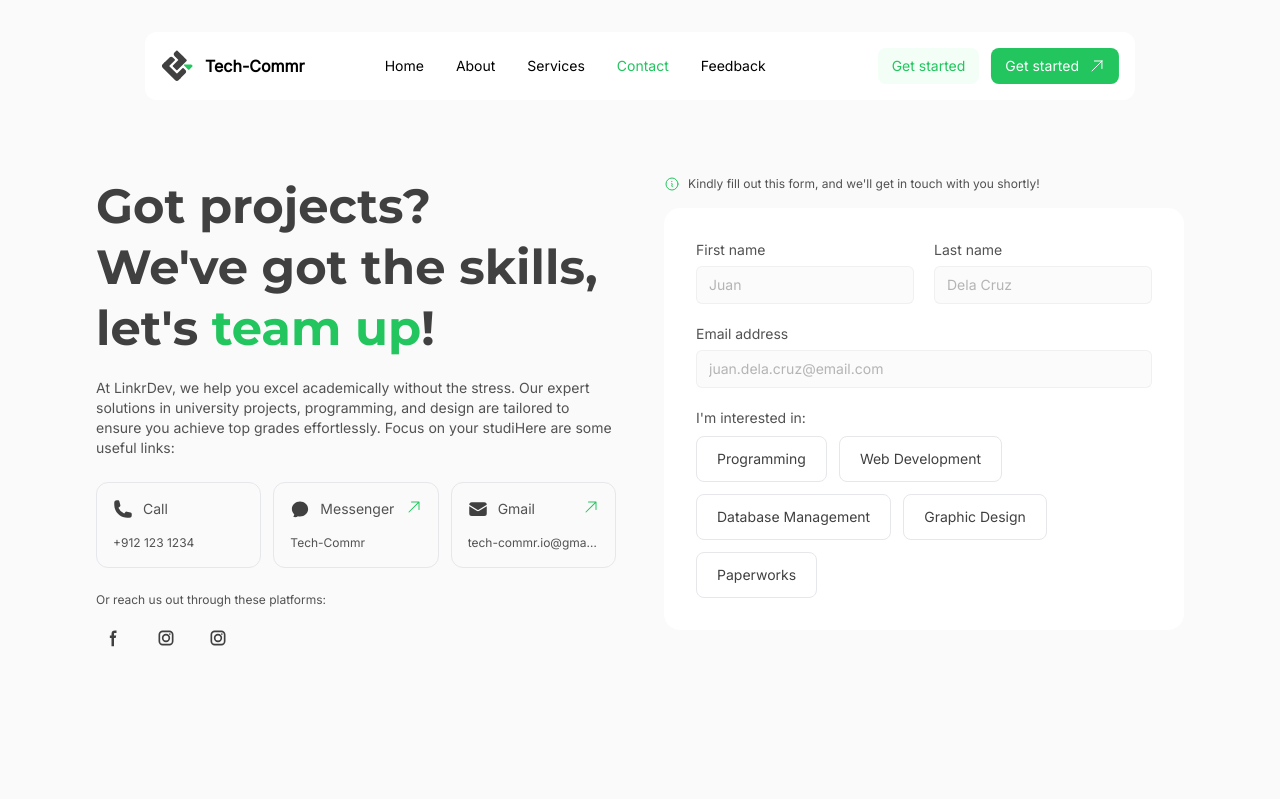
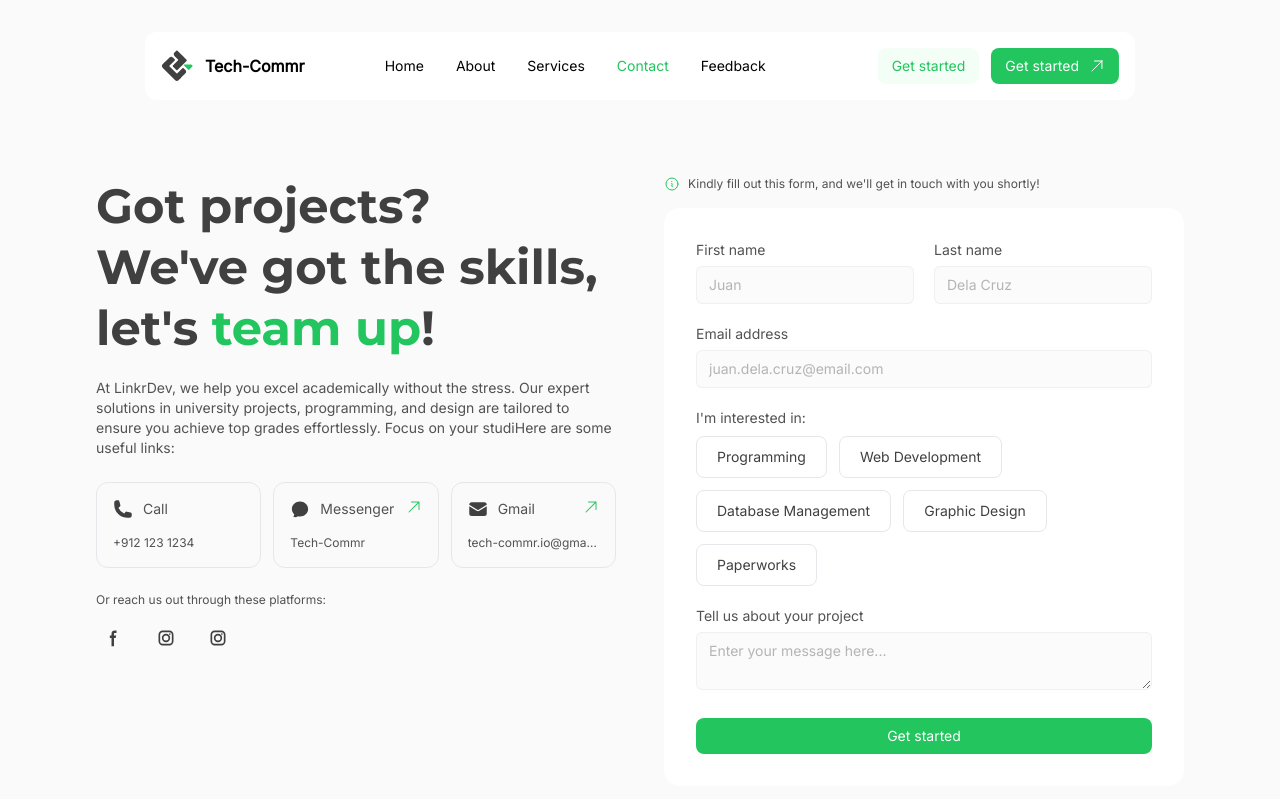
Before and after one commit to itgauy/Tech-Commr, a React (Vite) app in the folder frontend/: page /contact in a window 1280 px wide. Shown: the top 799 px of the page. Built offline with nearby package versions, Linux system fonts and the light colour scheme.

Commit message:
Completed contact form with initial information, also added and modified some components

```diff
--- a/frontend/src/components/ui/Button.jsx
+++ b/frontend/src/components/ui/Button.jsx
@@ -1,10 +1,11 @@
 import React from 'react'
 
-const Button = ({ text, styles, leadingIcon, trailingIcon, onClick }) => {
+const Button = ({ text, styles, leadingIcon, trailingIcon, onClick, type }) => {
   return (
     <button
       className={`${styles} inline-flex items-center gap-2.5 px-3.5 py-2 text-sm transition duration-300 ease-in-out font-medium rounded-lg`}
       onClick={onClick}
+      type={type}
     >
       {leadingIcon}
       {text}
--- /dev/null
+++ b/frontend/src/components/ui/Textarea.jsx
@@ -0,0 +1,19 @@
+import React from 'react';
+
+const Textarea = ({ label, placeholder, required, value, rows = 4, name }) => {
+  return (
+    <div className='flex flex-col gap-1.5 items-start'>
+      {label && <label className="md:text-sm text-xs font-medium text-neutral-600">{label}</label>}
+      <textarea
+        className="block rounded-md w-full text-neutral-700 bg-neutral-50/70 border border-neutral-200/50 transition duration-300 ease-in-out focus:ring-1 focus:ring-green-500 focus:border-green-500 md:text-sm text-xs py-2 px-3 placeholder-neutral-400/80"
+        placeholder={placeholder}
+        required={required}
+        value={value}
+        rows={rows}
+        name={name}
+      />
+    </div>
+  );
+};
+
+export default Textarea;
--- a/frontend/src/components/ui/index.js
+++ b/frontend/src/components/ui/index.js
@@ -1,5 +1,6 @@
 import Button from './Button'
 import Input from './Input'
+import Textarea from './Textarea'
 import Badge from './Badge'
 import Navbar from './Navbar'
 import Accordion from './Accordion'
@@ -7,9 +8,10 @@ import Footer from './Footer'
 
 export {
   Button,
+  Input,
+  Textarea,
   Badge,
   Navbar,
   Accordion,
   Footer,
-  Input,
 }
--- a/frontend/src/pages/Contact.jsx
+++ b/frontend/src/pages/Contact.jsx
@@ -1,10 +1,46 @@
-import React from 'react'
+import React, { useState } from 'react';
 import { motion } from 'framer-motion';
-import { Input } from '../components/ui'
+import { Input, Button, Textarea } from '../components/ui'
 import useLenisScroll from '../hooks/useLenisScroll';
 
 const Contact = () => {
   useLenisScroll();
+
+  const contactData = [
+    {
+      name: 'Call',
+      path: 'M1.5 4.5a3 3 0 0 1 3-3h1.372c.86 0 1.61.586 1.819 1.42l1.105 4.423a1.875 1.875 0 0 1-.694 1.955l-1.293.97c-.135.101-.164.249-.126.352a11.285 11.285 0 0 0 6.697 6.697c.103.038.25.009.352-.126l.97-1.293a1.875 1.875 0 0 1 1.955-.694l4.423 1.105c.834.209 1.42.959 1.42 1.82V19.5a3 3 0 0 1-3 3h-2.25C8.552 22.5 1.5 15.448 1.5 6.75V4.5Z',
+      label: '+912 123 1234'
+    },
+    {
+      link: 'sss',
+      name: 'Messenger',
+      path: 'M5.337 21.718a6.707 6.707 0 0 1-.533-.074.75.75 0 0 1-.44-1.223 3.73 3.73 0 0 0 .814-1.686c.023-.115-.022-.317-.254-.543C3.274 16.587 2.25 14.41 2.25 12c0-5.03 4.428-9 9.75-9s9.75 3.97 9.75 9c0 5.03-4.428 9-9.75 9-.833 0-1.643-.097-2.417-.279a6.721 6.721 0 0 1-4.246.997Z',
+      label: 'Tech-Commr'
+    },
+    {
+      link: 'sss',
+      name: 'Gmail',
+      path: ['M1.5 8.67v8.58a3 3 0 0 0 3 3h15a3 3 0 0 0 3-3V8.67l-8.928 5.493a3 3 0 0 1-3.144 0L1.5 8.67Z', 'M22.5 6.908V6.75a3 3 0 0 0-3-3h-15a3 3 0 0 0-3 3v.158l9.714 5.978a1.5 1.5 0 0 0 1.572 0L22.5 6.908Z'],
+      label: 'tech-commr.io@gmal.com'
+    }
+  ]
+
+  const socialsData = [
+    {
+      link: 'https://web.facebook.com/profile.php?id=61564666055725&mibextid=ZbWKwL&_rdc=1&_rdr',
+      svg: 'M13.135 6H15V3h-1.865a4.147 4.147 0 0 0-4.142 4.142V9H7v3h2v9.938h3V12h2.021l.592-3H12V6.591A.6.6 0 0 1 12.592 6h.543Z'
+    },
+    {
+      link: 'https://www.instagram.com/tech_commr/',
+      svg: 'M3 8a5 5 0 0 1 5-5h8a5 5 0 0 1 5 5v8a5 5 0 0 1-5 5H8a5 5 0 0 1-5-5V8Zm5-3a3 3 0 0 0-3 3v8a3 3 0 0 0 3 3h8a3 3 0 0 0 3-3V8a3 3 0 0 0-3-3H8Zm7.597 2.214a1 1 0 0 1 1-1h.01a1 1 0 1 1 0 2h-.01a1 1 0 0 1-1-1ZM12 9a3 3 0 1 0 0 6 3 3 0 0 0 0-6Zm-5 3a5 5 0 1 1 10 0 5 5 0 0 1-10 0Z'
+    },
+    {
+      link: 'https://www.tiktok.com/@tech.commr?_t=8p7H2p04C5R&_r=1',
+      svg: 'M3 8a5 5 0 0 1 5-5h8a5 5 0 0 1 5 5v8a5 5 0 0 1-5 5H8a5 5 0 0 1-5-5V8Zm5-3a3 3 0 0 0-3 3v8a3 3 0 0 0 3 3h8a3 3 0 0 0 3-3V8a3 3 0 0 0-3-3H8Zm7.597 2.214a1 1 0 0 1 1-1h.01a1 1 0 1 1 0 2h-.01a1 1 0 0 1-1-1ZM12 9a3 3 0 1 0 0 6 3 3 0 0 0 0-6Zm-5 3a5 5 0 1 1 10 0 5 5 0 0 1-10 0Z'
+    },
+  ]
+
   return (
     <motion.section
       initial={{ opacity: 0 }}
@@ -23,25 +59,7 @@ const Contact = () => {
         </div>
         {/* Contacts */}
         <div className='grid md:grid-cols-3 grid-cols-2 gap-3'>
-          {[
-            {
-              name: 'Call',
-              path: 'M1.5 4.5a3 3 0 0 1 3-3h1.372c.86 0 1.61.586 1.819 1.42l1.105 4.423a1.875 1.875 0 0 1-.694 1.955l-1.293.97c-.135.101-.164.249-.126.352a11.285 11.285 0 0 0 6.697 6.697c.103.038.25.009.352-.126l.97-1.293a1.875 1.875 0 0 1 1.955-.694l4.423 1.105c.834.209 1.42.959 1.42 1.82V19.5a3 3 0 0 1-3 3h-2.25C8.552 22.5 1.5 15.448 1.5 6.75V4.5Z',
-              label: '+912 123 1234'
-            },
-            {
-              link: 'sss',
-              name: 'Messenger',
-              path: 'M5.337 21.718a6.707 6.707 0 0 1-.533-.074.75.75 0 0 1-.44-1.223 3.73 3.73 0 0 0 .814-1.686c.023-.115-.022-.317-.254-.543C3.274 16.587 2.25 14.41 2.25 12c0-5.03 4.428-9 9.75-9s9.75 3.97 9.75 9c0 5.03-4.428 9-9.75 9-.833 0-1.643-.097-2.417-.279a6.721 6.721 0 0 1-4.246.997Z',
-              label: 'Tech-Commr'
-            },
-            {
-              link: 'sss',
-              name: 'Gmail',
-              path: ['M1.5 8.67v8.58a3 3 0 0 0 3 3h15a3 3 0 0 0 3-3V8.67l-8.928 5.493a3 3 0 0 1-3.144 0L1.5 8.67Z', 'M22.5 6.908V6.75a3 3 0 0 0-3-3h-15a3 3 0 0 0-3 3v.158l9.714 5.978a1.5 1.5 0 0 0 1.572 0L22.5 6.908Z'],
-              label: 'tech-commr.io@gmal.com'
-            }
-          ].map((contact, index) => (
+          {contactData.map((contact, index) => (
             <a href={contact.link} className='group transition duration-300 ease-in-out hover:bg-green-100/20 hover:border-green-500/30 inline-flex flex-col gap-4 md:p-4 p-3 md:rounded-xl rounded-lg border' key={index}>
               <div className='flex justify-between'>
                 <div className='flex gap-2.5 items-center'>
@@ -64,20 +82,7 @@ const Contact = () => {
         <div className='space-y-3'>
           <p className='text-xs'>Or reach us out through these platforms:</p>
           <div className='flex items-center md:gap-4 gap-2'>
-            {[
-              {
-                link: 'https://web.facebook.com/profile.php?id=61564666055725&mibextid=ZbWKwL&_rdc=1&_rdr',
-                svg: 'M13.135 6H15V3h-1.865a4.147 4.147 0 0 0-4.142 4.142V9H7v3h2v9.938h3V12h2.021l.592-3H12V6.591A.6.6 0 0 1 12.592 6h.543Z'
-              },
-              {
-                link: 'https://www.instagram.com/tech_commr/',
-                svg: 'M3 8a5 5 0 0 1 5-5h8a5 5 0 0 1 5 5v8a5 5 0 0 1-5 5H8a5 5 0 0 1-5-5V8Zm5-3a3 3 0 0 0-3 3v8a3 3 0 0 0 3 3h8a3 3 0 0 0 3-3V8a3 3 0 0 0-3-3H8Zm7.597 2.214a1 1 0 0 1 1-1h.01a1 1 0 1 1 0 2h-.01a1 1 0 0 1-1-1ZM12 9a3 3 0 1 0 0 6 3 3 0 0 0 0-6Zm-5 3a5 5 0 1 1 10 0 5 5 0 0 1-10 0Z'
-              },
-              {
-                link: 'https://www.tiktok.com/@tech.commr?_t=8p7H2p04C5R&_r=1',
-                svg: 'M3 8a5 5 0 0 1 5-5h8a5 5 0 0 1 5 5v8a5 5 0 0 1-5 5H8a5 5 0 0 1-5-5V8Zm5-3a3 3 0 0 0-3 3v8a3 3 0 0 0 3 3h8a3 3 0 0 0 3-3V8a3 3 0 0 0-3-3H8Zm7.597 2.214a1 1 0 0 1 1-1h.01a1 1 0 1 1 0 2h-.01a1 1 0 0 1-1-1ZM12 9a3 3 0 1 0 0 6 3 3 0 0 0 0-6Zm-5 3a5 5 0 1 1 10 0 5 5 0 0 1-10 0Z'
-              },
-            ].map((social, index) => (
+            {socialsData.map((social, index) => (
               <a key={index} href={social.link} className='hover:bg-neutral-200/30 group p-2 rounded-md transition duration-300 ease-in-out'>
                 <svg className="group-hover:text-green-500 md:size-5 size-4 text-neutral-700 transition duration-300 ease-in-out" aria-hidden="true" xmlns="http://www.w3.org/2000/svg" width="24" height="24" fill="currentColor" viewBox="0 0 24 24">
                   <path fill-rule="evenodd" d={social.svg} clip-rule="evenodd" />
@@ -95,7 +100,7 @@ const Contact = () => {
           </svg>
           <p className='text-xs'>Kindly fill out this form, and we'll get in touch with you shortly!</p>
         </div>
-        <form action="" className='grid md:grid-cols-2 grid-cols-1 bg-white rounded-2xl md:p-8 p-6 gap-5'>
+        <form action="#" className='grid md:grid-cols-2 grid-cols-1 bg-white rounded-2xl md:p-8 p-6 gap-5'>
           {/* First Name */}
           <Input type={'text'} placeholder={'Juan'} required={true}>
             <p>First name</p>
@@ -117,39 +122,54 @@ const Contact = () => {
               {/* Programming Option */}
               <div className='inline-flex'>
                 <input id='programming' type="checkbox" className="hidden peer" />
-                <label htmlFor="programming" className="transition duration-300 ease-in-out flex items-center justify-between w-full md:px-5 px-3 md:py-3 py-2 text-neutral-700 bg-white border rounded-lg cursor-pointer peer-checked:border-green-500 peer-checked:text-green-500 peer-checked:bg-green-100/20 hover:bg-neutral-50/70">
+                <label htmlFor="programming" className="transition duration-300 ease-in-out flex items-center justify-between w-full md:px-5 px-3 md:py-2.5 py-2 text-neutral-700 bg-white border rounded-lg cursor-pointer peer-checked:border-green-500 peer-checked:text-green-500 peer-checked:bg-green-100/20 hover:bg-neutral-50/70">
                   <span className="block w-full md:text-sm text-xs">Programming</span>
                 </label>
               </div>
               {/* Web Development option */}
               <div className='inline-flex'>
                 <input id='web-development' type="checkbox" className="hidden peer" />
-                <label htmlFor="web-development" className="transition duration-300 ease-in-out flex items-center justify-between w-full md:px-5 px-3 md:py-3 py-2 text-neutral-700 bg-white border rounded-lg cursor-pointer peer-checked:border-green-500 peer-checked:text-green-500 peer-checked:bg-green-100/20 hover:bg-neutral-50/70">
+                <label htmlFor="web-development" className="transition duration-300 ease-in-out flex items-center justify-between w-full md:px-5 px-3 md:py-2.5 py-2 text-neutral-700 bg-white border rounded-lg cursor-pointer peer-checked:border-green-500 peer-checked:text-green-500 peer-checked:bg-green-100/20 hover:bg-neutral-50/70">
                   <span className="block w-full md:text-sm text-xs">Web Development</span>
                 </label>
               </div>
               {/* Database Management option */}
               <div className='inline-flex'>
                 <input id='database-management' type="checkbox" className="hidden peer" />
-                <label htmlFor="database-management" className="transition duration-300 ease-in-out flex items-center justify-between w-full md:px-5 px-3 md:py-3 py-2 text-neutral-700 bg-white border rounded-lg cursor-pointer peer-checked:border-green-500 peer-checked:text-green-500 peer-checked:bg-green-100/20 hover:bg-neutral-50/70">
+                <label htmlFor="database-management" className="transition duration-300 ease-in-out flex items-center justify-between w-full md:px-5 px-3 md:py-2.5 py-2 text-neutral-700 bg-white border rounded-lg cursor-pointer peer-checked:border-green-500 peer-checked:text-green-500 peer-checked:bg-green-100/20 hover:bg-neutral-50/70">
                   <span className="block w-full md:text-sm text-xs">Database Management</span>
                 </label>
               </div>
               {/* Graphic Design option */}
               <div className='inline-flex'>
                 <input id='graphic-design' type="checkbox" className="hidden peer" />
-                <label htmlFor="graphic-design" className="transition duration-300 ease-in-out flex items-center justify-between w-full md:px-5 px-3 md:py-3 py-2 text-neutral-700 bg-white border rounded-lg cursor-pointer peer-checked:border-green-500 peer-checked:text-green-500 peer-checked:bg-green-100/20 hover:bg-neutral-50/70">
+                <label htmlFor="graphic-design" className="transition duration-300 ease-in-out flex items-center justify-between w-full md:px-5 px-3 md:py-2.5 py-2 text-neutral-700 bg-white border rounded-lg cursor-pointer peer-checked:border-green-500 peer-checked:text-green-500 peer-checked:bg-green-100/20 hover:bg-neutral-50/70">
                   <span className="block w-full md:text-sm text-xs">Graphic Design</span>
                 </label>
               </div>
               {/* Paperworks option */}
               <div className='inline-flex'>
                 <input id='paperworks' type="checkbox" className="hidden peer" />
-                <label htmlFor="paperworks" className="transition duration-300 ease-in-out flex items-center justify-between w-full md:px-5 px-3 md:py-3 py-2 text-neutral-700 bg-white border rounded-lg cursor-pointer peer-checked:border-green-500 peer-checked:text-green-500 peer-checked:bg-green-100/20 hover:bg-neutral-50/70">
+                <label htmlFor="paperworks" className="transition duration-300 ease-in-out flex items-center justify-between w-full md:px-5 px-3 md:py-2.5 py-2 text-neutral-700 bg-white border rounded-lg cursor-pointer peer-checked:border-green-500 peer-checked:text-green-500 peer-checked:bg-green-100/20 hover:bg-neutral-50/70">
                   <span className="block w-full md:text-sm text-xs">Paperworks</span>
                 </label>
               </div>
             </div>
+          </div>
+          {/* Message */}
+          <div className='md:col-span-2 col-span-1'>
+            <Textarea
+              label="Tell us about your project"
+              placeholder="Enter your message here..."
+              required
+              rows={2}
+              name="message"
+            />
+          </div>
+          {/* Submit */}
+          <div className='md:col-span-2 col-span-1 pt-2'>
+            <Button type={'submit'} text={'Get started'} styles='w-full flex items-center justify-center bg-green-500 hover:bg-green-600/90 text-white active:scale-95'
+            />
           </div>
         </form>
       </div>
```
